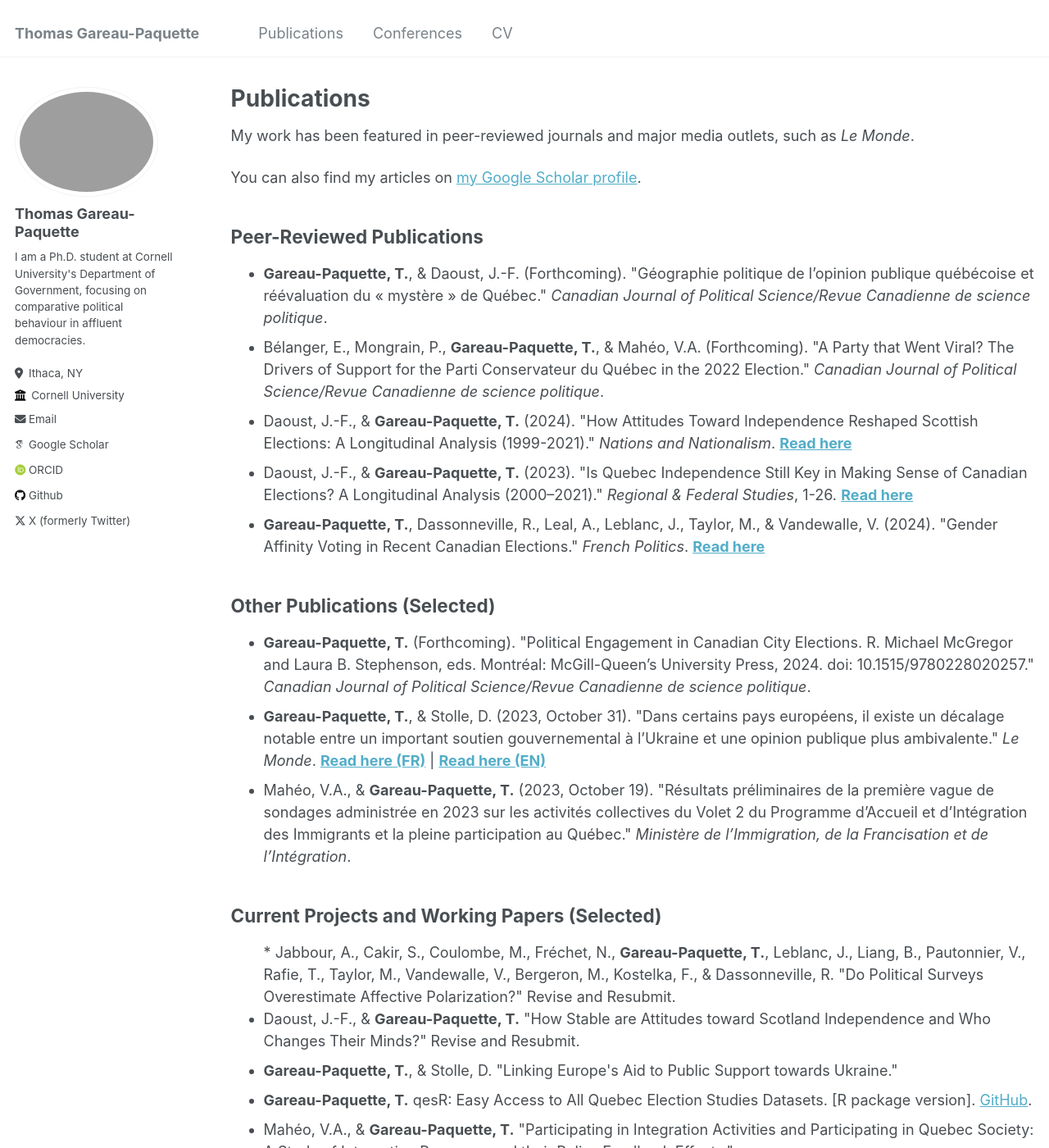
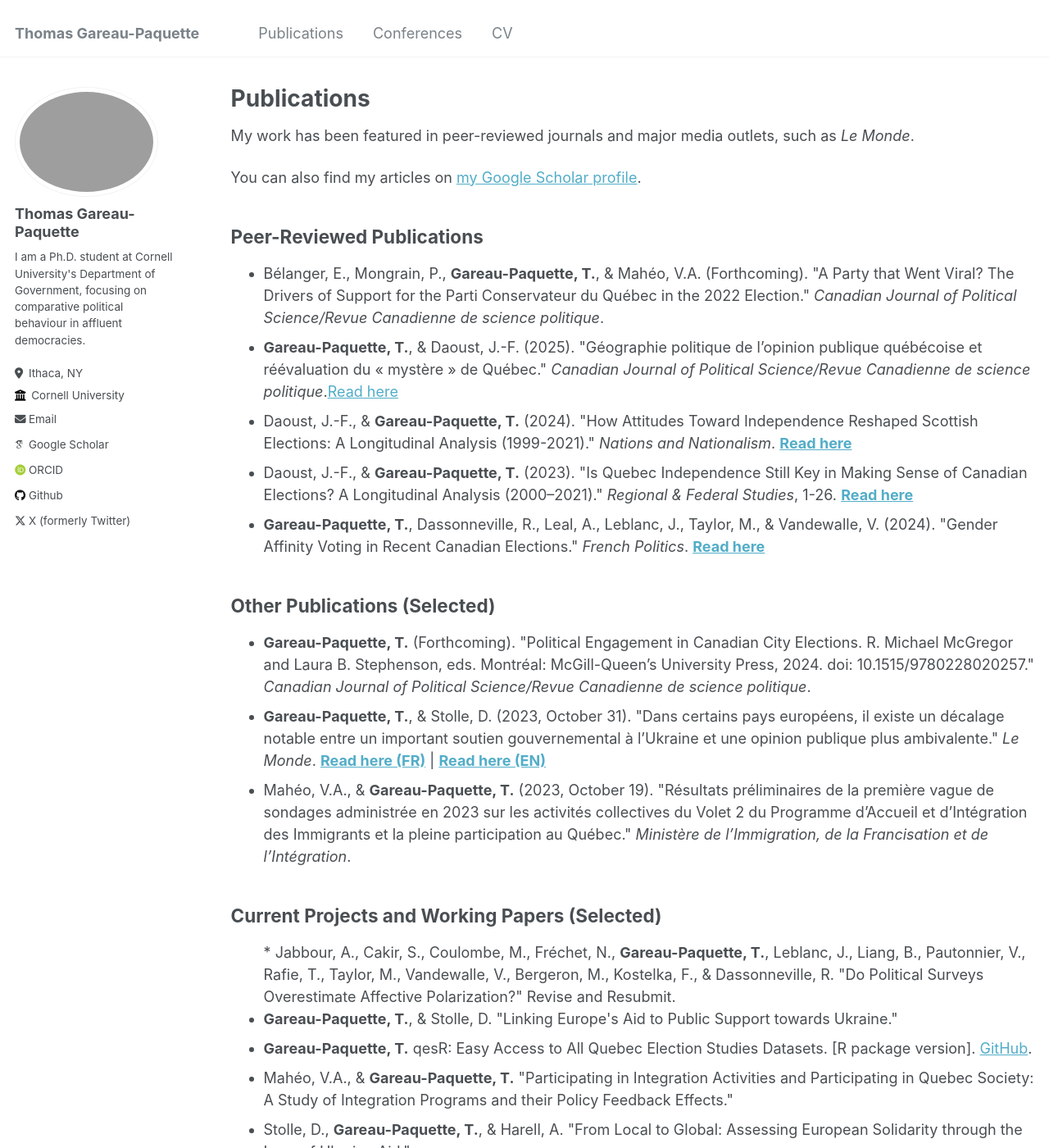
Before and after one commit to ThomasGareau/thomasgareau, a Jekyll site: the page built from _pages/publications.md, in a window 1280 px wide and 1400 px high. Shown: the whole window at 82% size. Built offline with Jekyll 4.4.1, drawn with Linux system fonts in a browser that asks for light colours; some web fonts are replaced.

Commit message:
Add CJPS

```diff
--- a/_pages/publications.md
+++ b/_pages/publications.md
@@ -18,8 +18,8 @@ My work has been featured in peer-reviewed journals and major media outlets, suc
 <section id="publications">
   <h2>Peer-Reviewed Publications</h2>
   <ul>
-    <li><strong>Gareau-Paquette, T.</strong>, & Daoust, J.-F. (Forthcoming). "Géographie politique de l’opinion publique québécoise et réévaluation du « mystère » de Québec." <em>Canadian Journal of Political Science/Revue Canadienne de science politique</em>.</li>
-        <li>Bélanger, E., Mongrain, P., <strong>Gareau-Paquette, T.</strong>, & Mahéo, V.A. (Forthcoming). "A Party that Went Viral? The Drivers of Support for the Parti Conservateur du Québec in the 2022 Election."  <em>Canadian Journal of Political Science/Revue Canadienne de science politique</em>.</li>
+    <li>Bélanger, E., Mongrain, P., <strong>Gareau-Paquette, T.</strong>, & Mahéo, V.A. (Forthcoming). "A Party that Went Viral? The Drivers of Support for the Parti Conservateur du Québec in the 2022 Election."  <em>Canadian Journal of Political Science/Revue Canadienne de science politique</em>.</li>
+    <li><strong>Gareau-Paquette, T.</strong>, & Daoust, J.-F. (2025). "Géographie politique de l’opinion publique québécoise et réévaluation du « mystère » de Québec." <em>Canadian Journal of Political Science/Revue Canadienne de science politique</em>.<a href="https://www.cambridge.org/core/journals/canadian-journal-of-political-science-revue-canadienne-de-science-politique/article/geographie-politique-de-lopinion-publique-quebecoise-et-reevaluation-du-mystere-de-quebec/62A379ADEA73CE3A323EB8E224DF9F47">Read here</a></li>
     <li>Daoust, J.-F., & <strong>Gareau-Paquette, T.</strong> (2024). "How Attitudes Toward Independence Reshaped Scottish Elections: A Longitudinal Analysis (1999-2021)." <em>Nations and Nationalism</em>. <a href="https://onlinelibrary.wiley.com/doi/10.1111/nana.13062?af=R" target="_blank" style="font-weight: bold;">Read here</a></li>
     <li>Daoust, J.-F., & <strong>Gareau-Paquette, T.</strong> (2023). "Is Quebec Independence Still Key in Making Sense of Canadian Elections? A Longitudinal Analysis (2000–2021)." <em>Regional & Federal Studies</em>, 1-26. <a href="https://www.tandfonline.com/eprint/K4ZI95VIEVNGGXEKSQRG/full?target=10.1080/13597566.2023.2233422" target="_blank" style="font-weight: bold;">Read here</a></li>
     <li><strong>Gareau-Paquette, T.</strong>, Dassonneville, R., Leal, A., Leblanc, J., Taylor, M., & Vandewalle, V. (2024). "Gender Affinity Voting in Recent Canadian Elections." <em>French Politics</em>. <a href="https://doi.org/10.1057/s41253-024-00236-5" target="_blank" style="font-weight: bold;">Read here</a></li>
@@ -42,8 +42,6 @@ My work has been featured in peer-reviewed journals and major media outlets, suc
 * Jabbour, A., Cakir, S., Coulombe, M., Fréchet, N., <strong>Gareau-Paquette, T.</strong>, Leblanc, J., Liang, B., Pautonnier, V., Rafie, T., Taylor, M., Vandewalle, V., Bergeron, M., Kostelka, F., & Dassonneville, R. "Do Political Surveys Overestimate Affective Polarization?" Revise and Resubmit.
 
 
-    <li>Daoust, J.-F., & <strong>Gareau-Paquette, T.</strong> "How Stable are Attitudes toward Scotland Independence and Who Changes Their Minds?" Revise and Resubmit.
-
     <li><strong>Gareau-Paquette, T.</strong>, & Stolle, D. "Linking Europe's Aid to Public Support towards Ukraine."</li>
 
     <li><strong>Gareau-Paquette, T.</strong> qesR: Easy Access to All Quebec Election Studies Datasets. [R package version]. <a href="https://github.com/ThomasGareau/qesR" target="_blank">GitHub</a>.</li>
```
